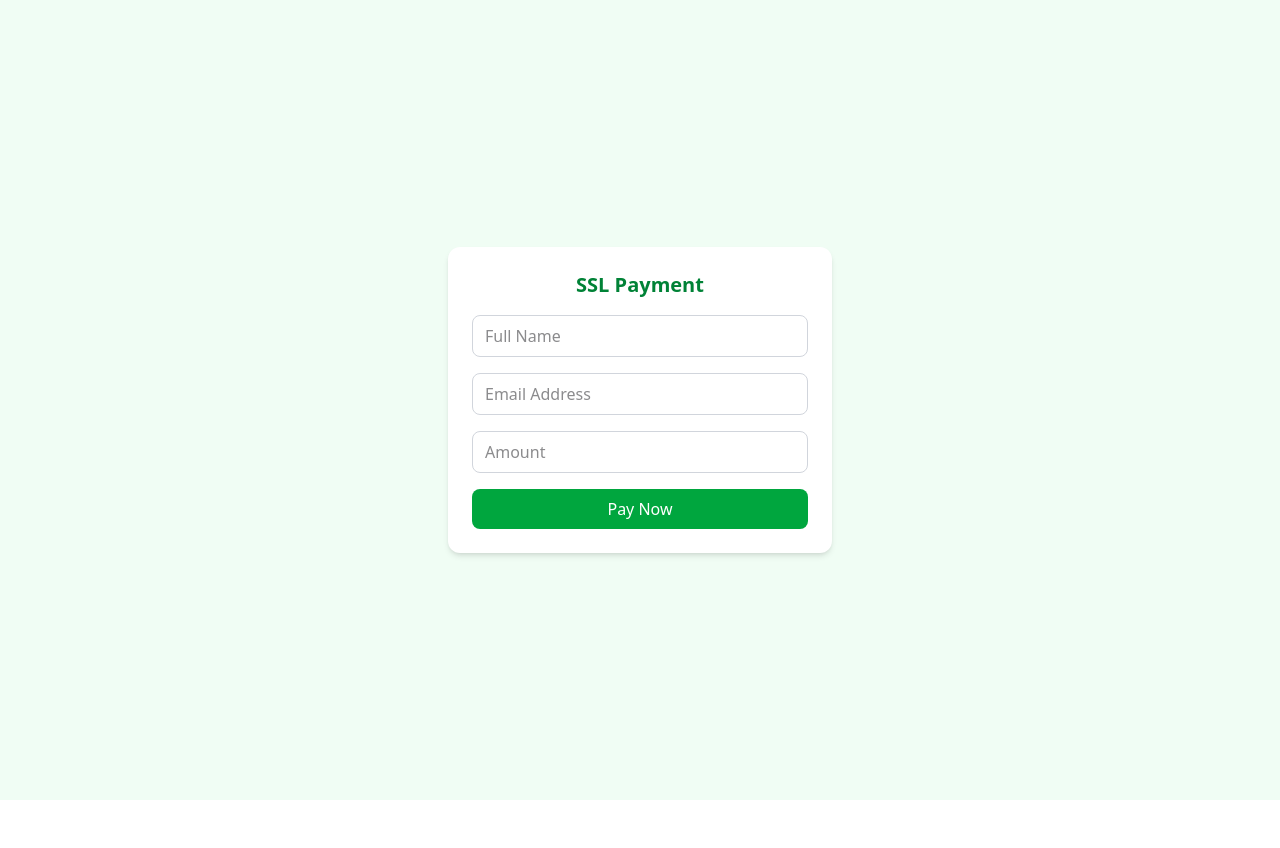
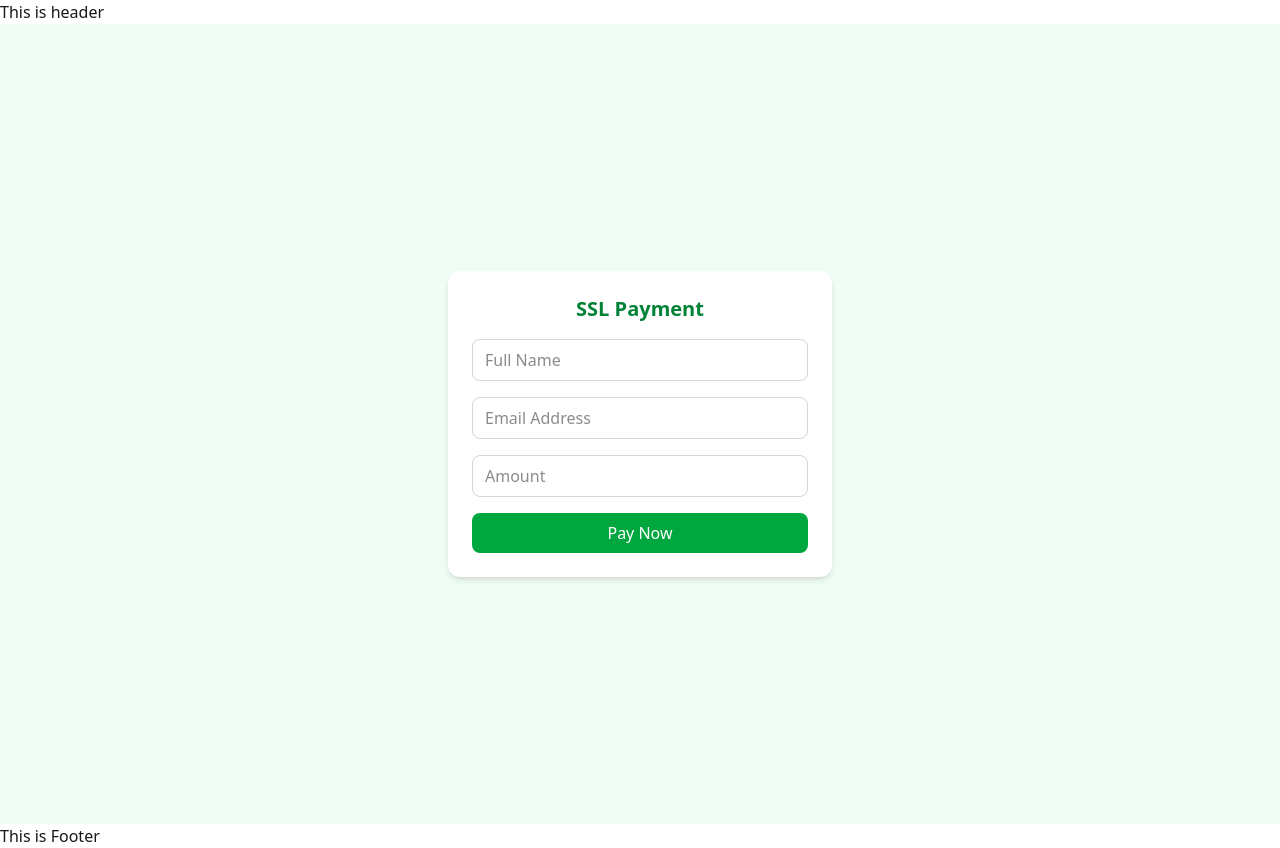
Before and after one commit to reazulislam1487/ssl-payment-system-front-end, a React (Vite) app: page / in a window 1280 px wide. Before the commit the page ends 800 px from the top, so only its background shows below. Built offline with nearby package versions, Linux system fonts and the light colour scheme.

Commit message:
added TestForm

```diff
--- /dev/null
+++ b/src/components/Home.tsx
@@ -0,0 +1,12 @@
+import React from "react";
+import SSLPaymentPage from "./Payment";
+
+const Home = () => {
+  return (
+    <div>
+      <SSLPaymentPage></SSLPaymentPage>
+    </div>
+  );
+};
+
+export default Home;
--- a/src/components/Payment.tsx
+++ b/src/components/Payment.tsx
@@ -30,7 +30,8 @@ const SSLPaymentPage: React.FC = () => {
       });
       const data = await res.json();
       if (data?.url) {
-        window.location.href = data.url; // Redirect to SSLCommerz
+        console.log(data?.url);
+        window.location.href = data.url;
       } else {
         alert("Payment initialization failed!");
       }
--- /dev/null
+++ b/src/components/TestForm.tsx
@@ -0,0 +1,11 @@
+import React from 'react';
+
+const TestForm = () => {
+    return (
+        <div>
+
+        </div>
+    );
+};
+
+export default TestForm;
--- /dev/null
+++ b/src/components/faild.tsx
@@ -0,0 +1,7 @@
+import React from "react";
+
+const faild = () => {
+  return <div>Your Payment is Failed</div>;
+};
+
+export default faild;
--- /dev/null
+++ b/src/layout/Root.tsx
@@ -0,0 +1,14 @@
+import React from "react";
+import { Outlet } from "react-router";
+
+const Root = () => {
+  return (
+    <div>
+      <h1>This is header</h1>
+      <Outlet></Outlet>
+      <p>This is Footer</p>
+    </div>
+  );
+};
+
+export default Root;
--- a/src/routes/router.tsx
+++ b/src/routes/router.tsx
@@ -1,17 +1,22 @@
 import { createBrowserRouter } from "react-router";
 import Success from "../components/Success";
-import SSLPaymentPage from "../components/Payment";
+import Root from "../layout/Root";
+import Home from "../components/Home";
+import faild from "../components/faild";
 
 const router = createBrowserRouter([
   {
     path: "/",
 
-    element: <SSLPaymentPage></SSLPaymentPage>,
-  },
-  {
-    path: "/success",
-
-    element: <Success></Success>,
+    Component: Root,
+    children: [
+      {
+        index: true,
+        Component: Home,
+      },
+      { path: "success", Component: Success },
+      { path: "fail", Component: faild },
+    ],
   },
 ]);
 
```
